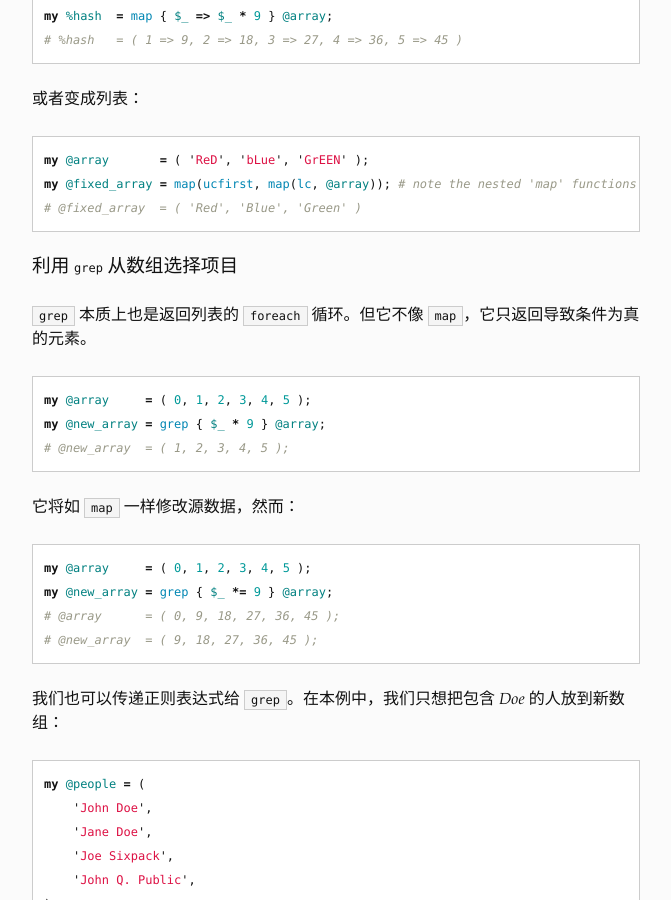
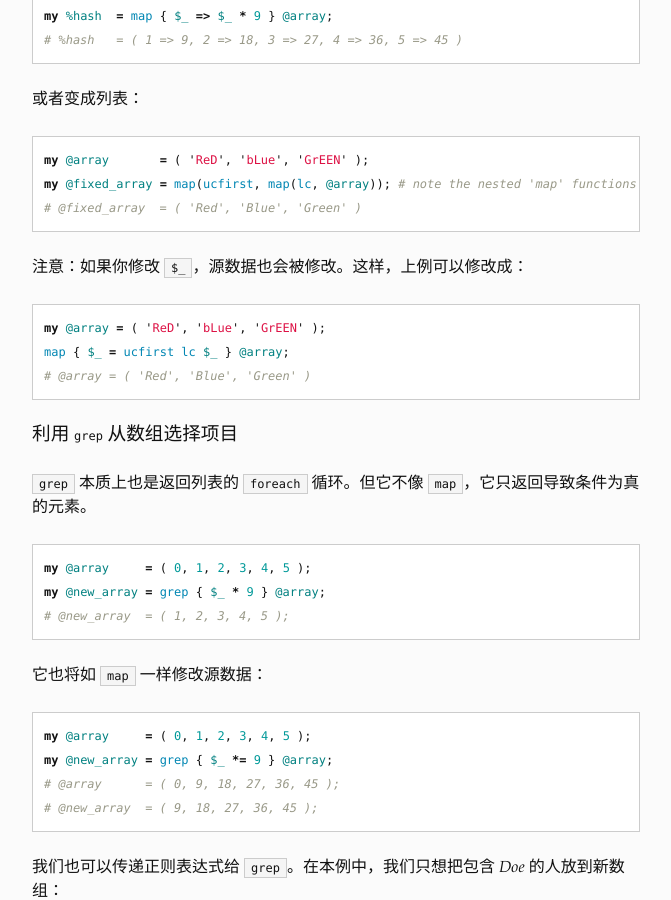
Before and after one commit to xuxiaodong/perl-things, a Jekyll site: the page built from _posts/2013-10-25-arrays.markdown, in a window 1280 px wide and 900 px high, scrolled down 5318 px. Shown: the whole window, without its empty margins (304-975 px from the left). Built offline with Jekyll 4.4.1, drawn with Linux system fonts in a browser that asks for light colours; Markdown is read by kramdown in place of the engine named in the settings.

Commit message:
some fixes

````diff
--- a/_posts/2013-10-24-terms.markdown
+++ b/_posts/2013-10-24-terms.markdown
@@ -13,7 +13,7 @@ perl 为解释器，它用来执行 Perl 源文件。
 
 PERL 则是错误的称法。
 
-### Perl 不是溯写词
+### Perl 不是缩写词
 
 回溯词“Practical Extraction and Reporting Language”和“Pathologically Eclectic
 Rubbish Lister”是在 Perl 这个名称被创造之后才出现的。
--- a/_posts/2013-10-25-arrays.markdown
+++ b/_posts/2013-10-25-arrays.markdown
@@ -249,6 +249,14 @@ my @fixed_array = map(ucfirst, map(lc, @array)); # note the nested 'map' functio
 # @fixed_array  = ( 'Red', 'Blue', 'Green' )
 ```
 
+注意：如果你修改 `$_`，源数据也会被修改。这样，上例可以修改成：
+
+```perl
+my @array = ( 'ReD', 'bLue', 'GrEEN' );
+map { $_ = ucfirst lc $_ } @array;
+# @array = ( 'Red', 'Blue', 'Green' )
+```
+
 ### 利用 `grep` 从数组选择项目
 
 `grep` 本质上也是返回列表的 `foreach` 循环。但它不像
@@ -260,7 +268,7 @@ my @new_array = grep { $_ * 9 } @array;
 # @new_array  = ( 1, 2, 3, 4, 5 );
 ```
 
-它将如 `map` 一样修改源数据，然而：
+它也将如 `map` 一样修改源数据：
 
 ```perl
 my @array     = ( 0, 1, 2, 3, 4, 5 );
--- a/_posts/2013-10-25-numbers.markdown
+++ b/_posts/2013-10-25-numbers.markdown
@@ -25,7 +25,7 @@ B: 2.4
 These are not equal.
 ```
 
-真实地结果是 *0.2* (1/5) 在 IEEE 空间无法被表示为二进制小数。
+这样的结果是由于这个事实： *0.2* (1/5) 在 IEEE 空间无法被表示为二进制分数。
 
 因此，如果你想要检查浮点数的相等性，那么可以使用 `sprintf` 或类似
 的东东。
--- a/_posts/2013-10-25-strings.markdown
+++ b/_posts/2013-10-25-strings.markdown
@@ -118,7 +118,7 @@ $ perl -l foo.pl
 
 ### 利用 `heredocs` 创建长字符串
 
-Heredocs 允许连续文本，直到遇到下一个标记。支持内插，除非标记使用单引号。
+Heredocs 允许连续文本，直到遇到下一个标记。使用内插，除非标记在单引号内。
 
 ```perl
 my $page = <<HERE;
--- a/_posts/2013-10-26-regexes.markdown
+++ b/_posts/2013-10-26-regexes.markdown
@@ -12,7 +12,7 @@ post-link: http://perl101.org/regexes.html
 ### 匹配和替换返回数量
 
 `m//` 和 `s///` 操作符分别返回匹配或替换的数目。你既可以直接使用该数目，
-也可以检查其真实性。
+也可以检查其真值。
 
 ```perl
 if ( $str =~ /Diggle|Shelley/ ) {
````
Also changed, not shown: other parts of _posts/2013-10-25-numbers.markdown (+1 -1 lines).
